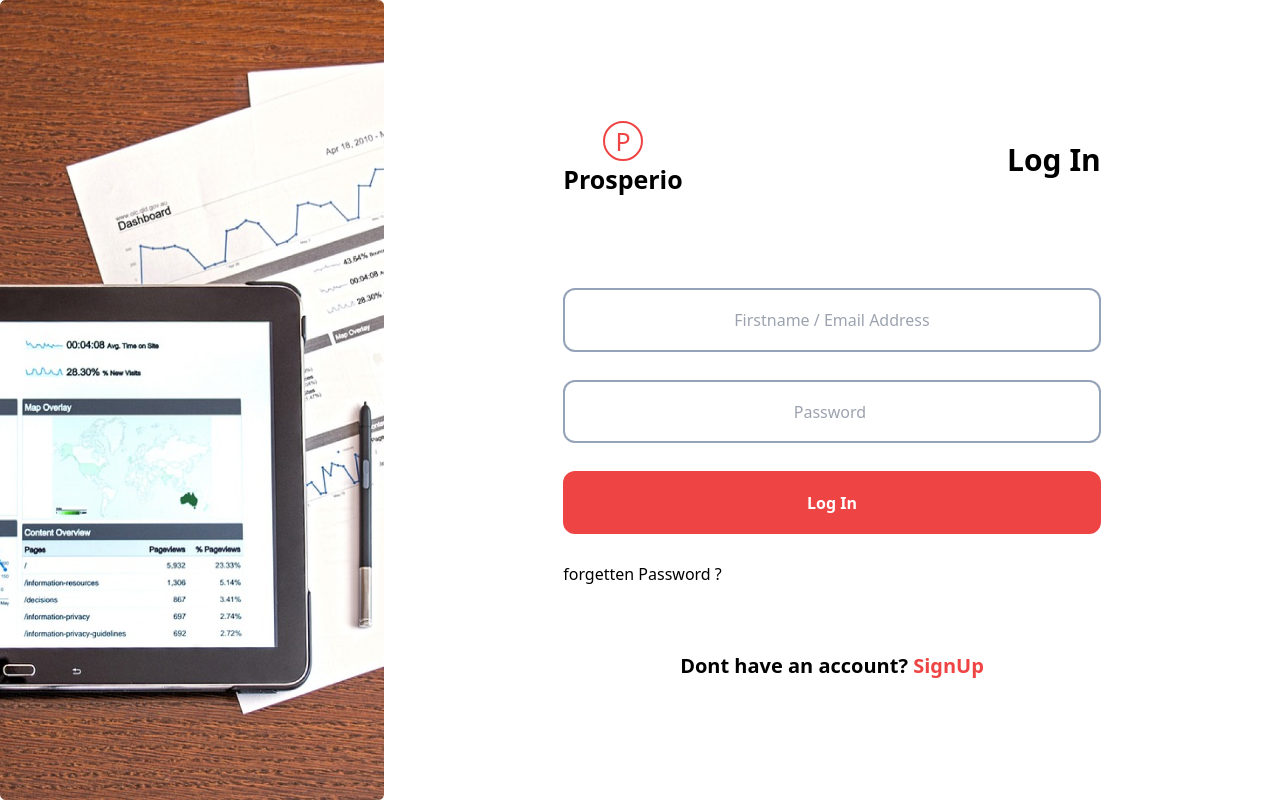
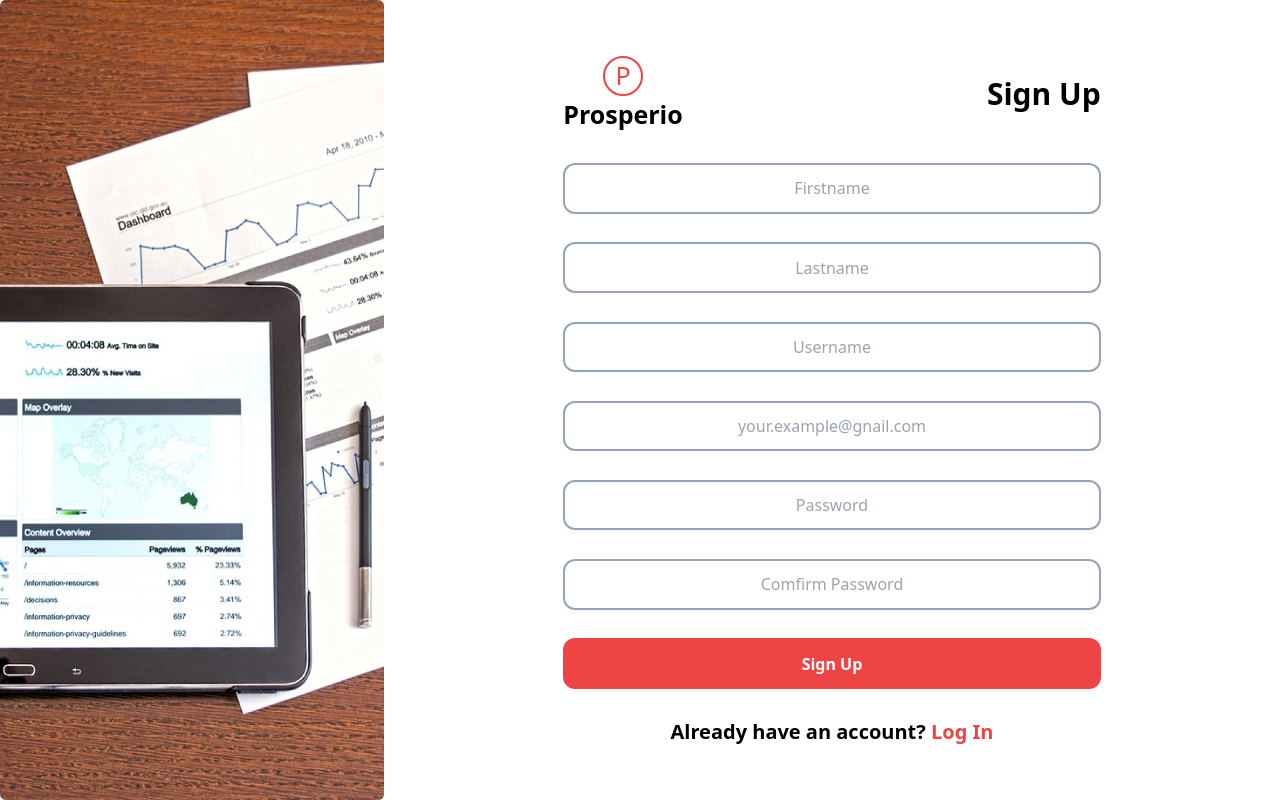
Before and after one commit to Jorshstar/Prosperio, a React (Vite) app in the folder frontend/: page /signup in a window 1280 px wide. Built offline with nearby package versions, Linux system fonts and the light colour scheme.

Commit message:
Signin and Signup renaming

```diff
--- a/frontend/src/pages/Login.jsx
+++ /dev/null
@@ -1,30 +0,0 @@
-import { Link } from "react-router-dom";
-import log from "../assets/log.png";
-import Logo from "../components/Logo1";
-
-function Login() {
-  return (
-    <div className="flex items-center justify-center w-creen h-screen">
-      <img src={log} alt="" className="h-[100%] w-[30%]" />
-      <div className="h-[90%] w-[70%] flex flex-col items-center justify-around">
-        <div className=" w-[60%]">
-          <div className="flex items-center justify-between w-[100%]">
-        <Logo className=""/>
-        <p className="text-3xl font-bold">Sign Up</p>
-          </div>
-        </div>
-        <input type="text" name="" id="" placeholder="Firstname" className="w-[60%] h-[7%] outline-none border-2 border-slate-400  text-center rounded-xl"/>
-        <input type="text" name="" id="" placeholder="Lastname"  className="w-[60%] outline-none border-2 border-slate-400  text-center rounded-xl h-[7%]"/>
-        <input type="text" name="" id="" placeholder="Username"  className="w-[60%] outline-none border-2 border-slate-400  text-center rounded-xl h-[7%]"/>
-        <input type="email" name="" id="" placeholder="your.example@gnail.com" className="w-[60%] outline-none border-2 border-slate-400  text-center rounded-xl h-[7%]"/>
-        <input type="password" name="" id="" placeholder="Password"  className="w-[60%] outline-none border-2 border-slate-400  text-center rounded-xl h-[7%]"/>
-        <input type="password" name="" id="" placeholder="Comfirm Password" className="w-[60%] outline-none border-2 border-slate-400  text-center rounded-xl h-[7%]"/>
-        <button className="w-[60%] bg-red-500 h-[7%] text-white font-bold rounded-xl"><Link to='/Signup'>Sign Up</Link></button>
-
-        <p className="text-xl font-bold">Already have an account? <Link to='/Signup' className="text-red-500">Log In</Link></p>
-      </div>
-    </div>
-  );
-}
-
-export default Login;
--- /dev/null
+++ b/frontend/src/pages/Signin.jsx
@@ -0,0 +1,30 @@
+import { Link } from "react-router-dom";
+import log from "../assets/log.png";
+import Logo1 from "../components/Logo1";
+
+function Signin() {
+  return (
+    <div className="flex items-center justify-center w-creen h-screen">
+      <img src={log} alt="" className="h-[100%] w-[30%]" />
+      <div className="h-[70%] w-[70%] flex flex-col items-center justify-between">
+        <div className=" w-[60%]">
+          <div className="flex items-center justify-between w-[100%]">
+            <Logo1 className="" />
+            <p className="text-3xl font-bold">Log In</p>
+          </div>
+        </div>
+        <div className="w-[60%] flex flex-col h-[70%] items-center justify-start gap-7">
+          <input type="text" name="" id="" placeholder="Firstname / Email Address" className="w-full outline-none border-2 border-slate-400  text-center rounded-xl h-[25%]"/>
+          <input type="password" name="" id="" placeholder="Password " className="w-full outline-none border-2 border-slate-400  text-center rounded-xl h-[25%]"/>
+
+          <Link to='/dashboard/board' className="w-full bg-red-500 h-[25%] text-white font-bold rounded-xl text-center flex items-center justify-center"><button >Log In</button></Link>
+          <Link to='/login/forgottenPassword' className="w-full text-left h-[25%]">forgetten Password ?</Link>
+        <p className="text-xl font-bold">Dont have an account? <Link to='/login' className="text-red-500">SignUp</Link></p>
+          </div>
+      </div>
+
+    </div>
+  );
+}
+
+export default Signin;
--- a/frontend/src/pages/Signup.jsx
+++ b/frontend/src/pages/Signup.jsx
@@ -1,30 +1,73 @@
 import { Link } from "react-router-dom";
 import log from "../assets/log.png";
-import Logo1 from "../components/Logo1";
+import Logo from "../components/Logo1";
 
-function Signin() {
+function Login() {
   return (
     <div className="flex items-center justify-center w-creen h-screen">
       <img src={log} alt="" className="h-[100%] w-[30%]" />
-      <div className="h-[70%] w-[70%] flex flex-col items-center justify-between">
+      <div className="h-[90%] w-[70%] flex flex-col items-center justify-around">
         <div className=" w-[60%]">
           <div className="flex items-center justify-between w-[100%]">
-            <Logo1 className="" />
-            <p className="text-3xl font-bold">Log In</p>
+            <Logo className="" />
+            <p className="text-3xl font-bold">Sign Up</p>
           </div>
         </div>
-        <div className="w-[60%] flex flex-col h-[70%] items-center justify-start gap-7">
-          <input type="text" name="" id="" placeholder="Firstname / Email Address" className="w-full outline-none border-2 border-slate-400  text-center rounded-xl h-[25%]"/>
-          <input type="password" name="" id="" placeholder="Password " className="w-full outline-none border-2 border-slate-400  text-center rounded-xl h-[25%]"/>
+        <input
+          type="text"
+          name=""
+          id=""
+          placeholder="Firstname"
+          className="w-[60%] h-[7%] outline-none border-2 border-slate-400  text-center rounded-xl"
+        />
+        <input
+          type="text"
+          name=""
+          id=""
+          placeholder="Lastname"
+          className="w-[60%] outline-none border-2 border-slate-400  text-center rounded-xl h-[7%]"
+        />
+        <input
+          type="text"
+          name=""
+          id=""
+          placeholder="Username"
+          className="w-[60%] outline-none border-2 border-slate-400  text-center rounded-xl h-[7%]"
+        />
+        <input
+          type="email"
+          name=""
+          id=""
+          placeholder="your.example@gnail.com"
+          className="w-[60%] outline-none border-2 border-slate-400  text-center rounded-xl h-[7%]"
+        />
+        <input
+          type="password"
+          name=""
+          id=""
+          placeholder="Password"
+          className="w-[60%] outline-none border-2 border-slate-400  text-center rounded-xl h-[7%]"
+        />
+        <input
+          type="password"
+          name=""
+          id=""
+          placeholder="Comfirm Password"
+          className="w-[60%] outline-none border-2 border-slate-400  text-center rounded-xl h-[7%]"
+        />
+        <button className="w-[60%] bg-red-500 h-[7%] text-white font-bold rounded-xl">
+          <Link to="/Signup">Sign Up</Link>
+        </button>
 
-          <Link to='/dashboard/board' className="w-full bg-red-500 h-[25%] text-white font-bold rounded-xl text-center flex items-center justify-center"><button >Log In</button></Link>
-          <Link to='/login/forgottenPassword' className="w-full text-left h-[25%]">forgetten Password ?</Link>
-        <p className="text-xl font-bold">Dont have an account? <Link to='/login' className="text-red-500">SignUp</Link></p>
-          </div>
+        <p className="text-xl font-bold">
+          Already have an account?{" "}
+          <Link to="/Signup" className="text-red-500">
+            Log In
+          </Link>
+        </p>
       </div>
-
     </div>
   );
 }
 
-export default Signin;
+export default Login;
```
